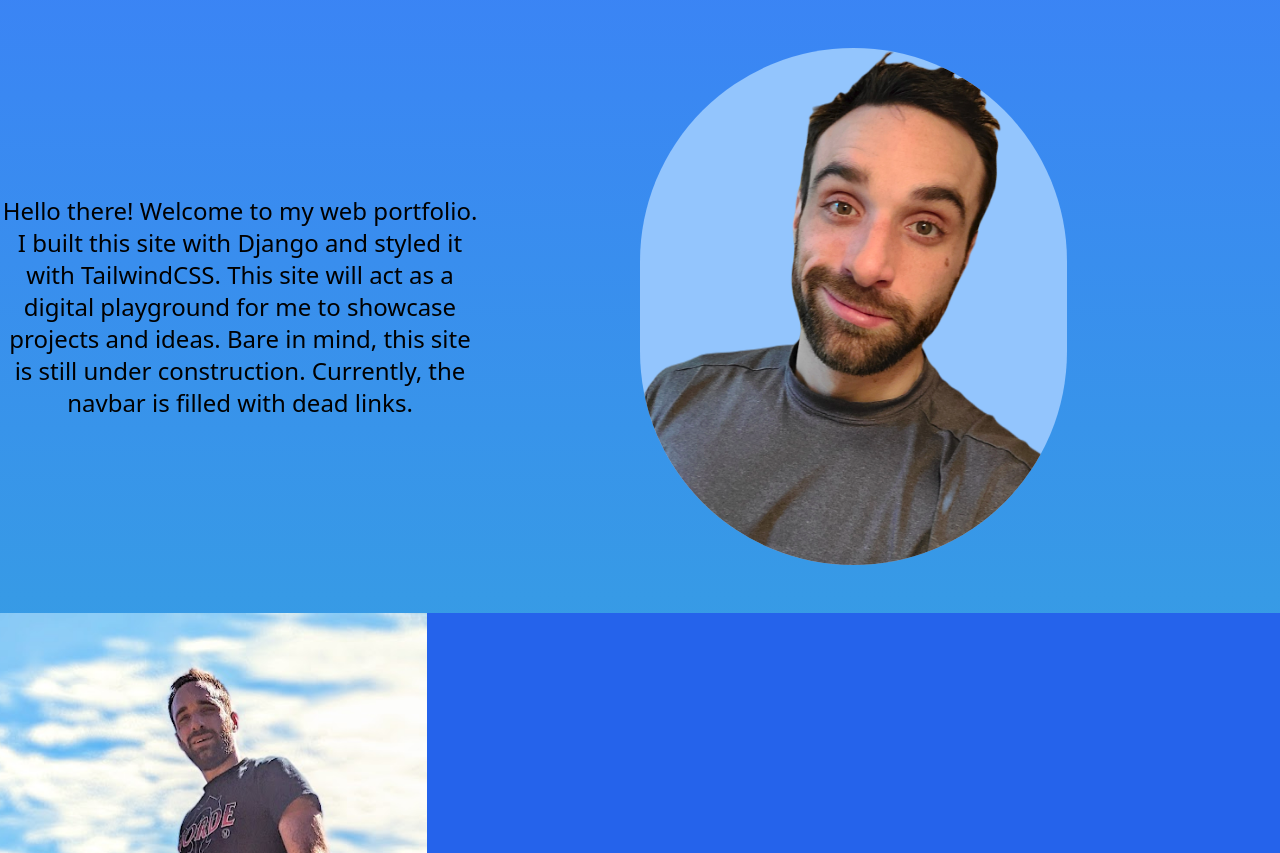
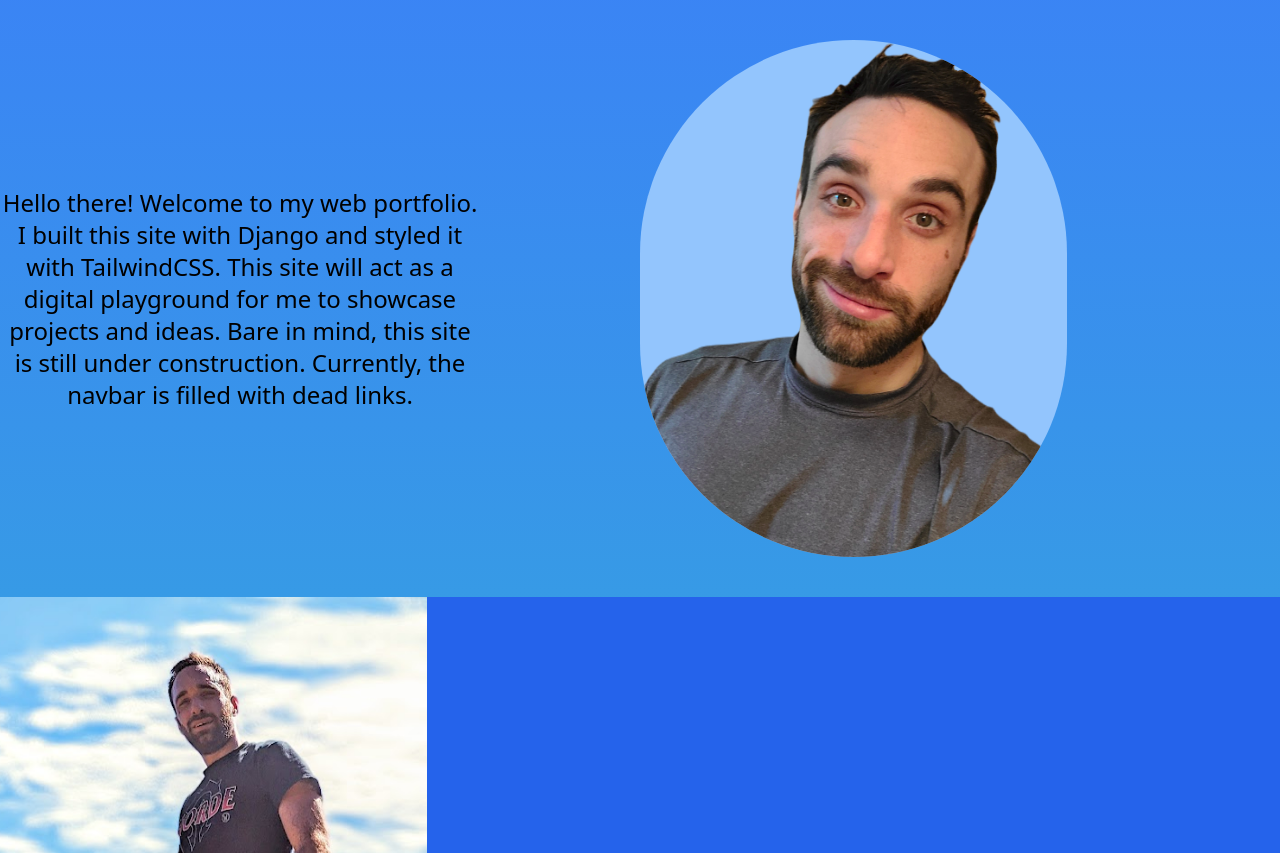
Before and after one commit to MacGuini/portfolio, a Django app: page / in a window 1280 px wide. Shown: the part 72-925 px from the top of the page. Run offline with Django 4.2, Linux system fonts and the light colour scheme; some libraries are stand-ins or nearby versions.

Commit message:
fixed spacing on about section

```diff
--- a/templates/index.html
+++ b/templates/index.html
@@ -2,11 +2,11 @@
 {% load static %}
 {% block content %}
 
-<div class="container mx-auto flex flex-col md:flex-row" style="padding-top: 3rem; padding-bottom: 3rem;">
-    <div class="md:w-1/2 text-center my-auto md:pe-40">
+<div class="container mx-auto flex flex-col md:flex-row py-30">
+    <div class="md:w-1/2 text-center my-auto md:pe-40 py-10">
         <p class="text-2xl">Hello there! Welcome to my web portfolio. I built this site with Django and styled it with TailwindCSS. This site will act as a digital playground for me to showcase projects and ideas. Bare in mind, this site is still under construction. Currently, the navbar is filled with dead links.</p>
     </div>
-    <div class="md:w-1/3">
+    <div class="md:w-1/3 md:py-10 pb-10">
         <img class="rounded-full items-center bg-blue-300" src="{% static 'media/brian-alpha-selfie.png' %}" alt="">
 
 
```
